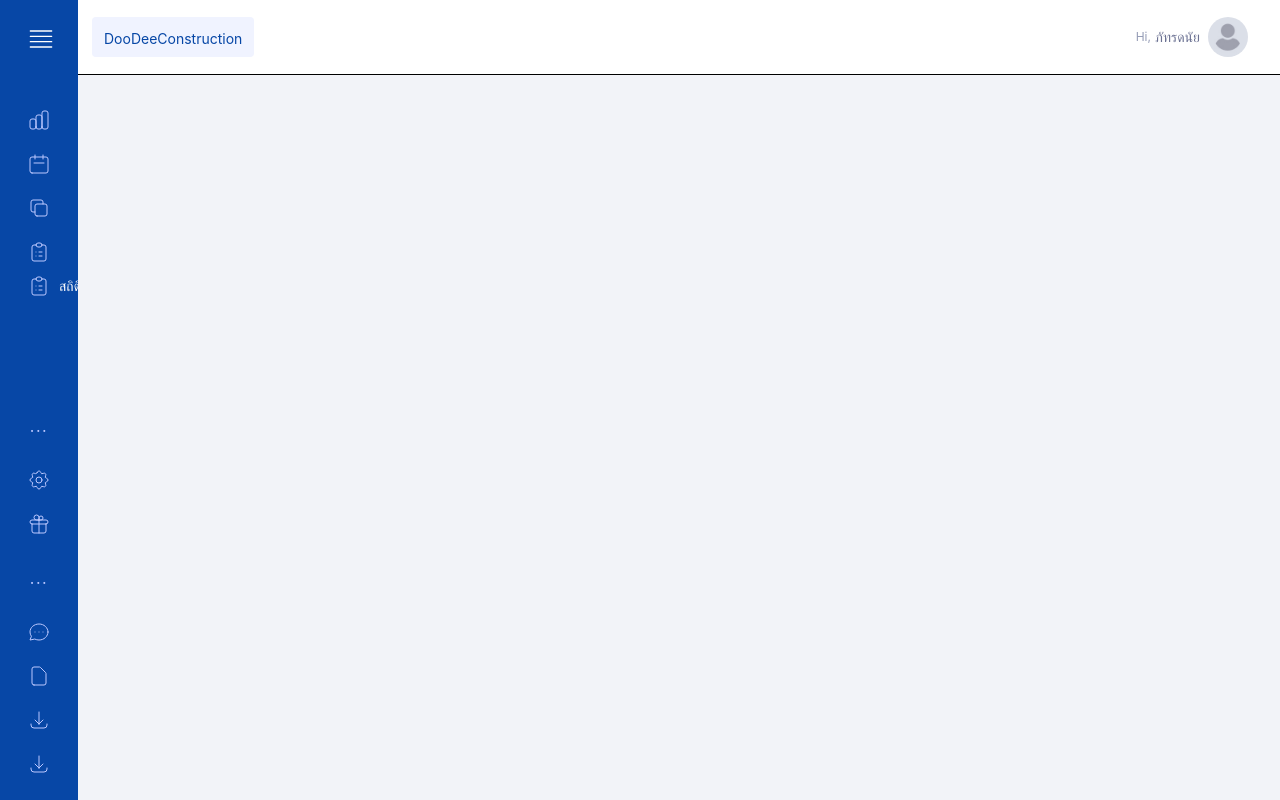
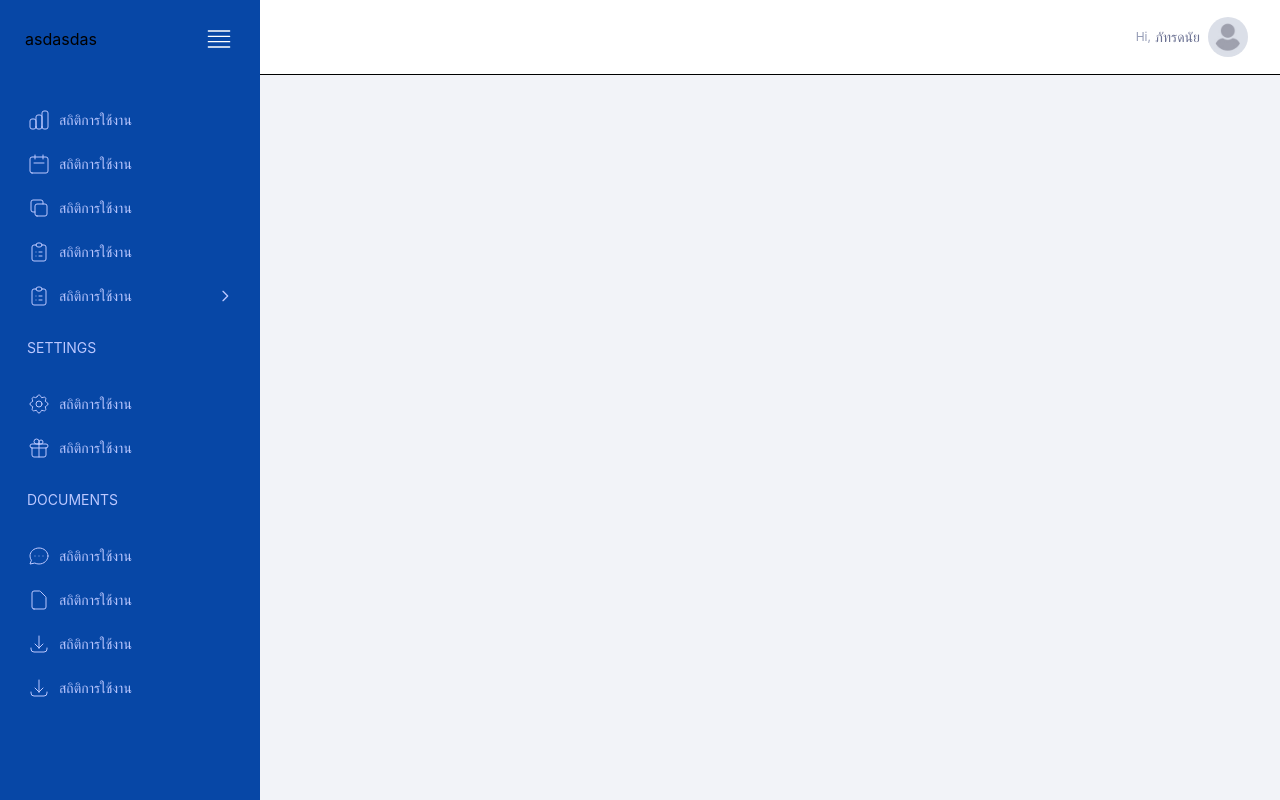
Before and after one commit to patradanai/nextjs-admin-template, a Next.js app: page / in a window 1280 px wide. Built offline with nearby package versions, Linux system fonts and the light colour scheme.

Commit message:
add dropdown complete

```diff
--- a/src/components/common/layout/sidebar/components/list-menu-dropdown/index.tsx
+++ b/src/components/common/layout/sidebar/components/list-menu-dropdown/index.tsx
@@ -12,16 +12,19 @@ const ListMenuDropDown: FC<IListMenuDropDown> = ({ icons, name, status }) => {
   const handleDropdown = () => {
     setDropdown((val) => !val)
   }
+
   return (
     <div>
-      <li
-        className={`flex flex-col items-center group ${status ? 'w-[260px]' : 'w-[78px]'} min-h-[44px] hover:bg-[#475fd2]`}
+      <li className={`flex flex-col group items-center ${status ? 'w-[260px]' : 'w-[78px]'} `}>
+        {/* Header Menu */}
+        <a
+          className='w-full h-[44px] flex flex-row items-center cursor-pointer px-[27px] hover:bg-[#475fd2]'
+          onClick={handleDropdown}
         >
-        {/* Header Menu */}
-        <a className='w-full flex flex-row items-center cursor-pointer px-[27px]' onClick={handleDropdown}>
-          <div className='text-[#bcc8ff] group-hover:text-[#ffffff]'>{icons}</div>
-          {status ? <div className='text-white text-sm font-extralight ml-2'>{name}</div> : null}
+          <div className='text-[#bcc8ff] hover:text-[#ffffff]'>{icons}</div>
           {status ? (
+            <>
+              <div className='text-[#bcc8ff] text-sm font-extralight ml-2 group-hover:text-[#ffffff]'>{name}</div>
               <div className='ml-auto'>
                 {isDropdown ? (
                   <ArrowDown className='w-4 h-4 text-[#bcc8ff]' />
@@ -29,18 +32,26 @@ const ListMenuDropDown: FC<IListMenuDropDown> = ({ icons, name, status }) => {
                   <ArrowRight className='w-4 h-4 text-[#bcc8ff]' />
                 )}
               </div>
+            </>
           ) : null}
         </a>
+      </li>
       {/* List Dropdown */}
-        <div className={`${isDropdown ? '' : ''}`}>
-          <ul className=''>
-            <li>1</li>
-            <li>2</li>
-            <li>3</li>
-            <li>4</li>
+      {status ? (
+        <div
+          className={`w-full group overflow-hidden transition-all ease-in-out duration-300 ${
+            isDropdown ? 'max-h-[200px]' : 'max-h-0'
+          }`}
+        >
+          <ul>
+            <li
+              className={`before:content-['-'] before:mx-3 text-[#bcc8ff] h-[44px] px-[27px] flex items-center group-hover:bg-[#475fd2]`}
+            >
+              <a className='text-[#bcc8ff] group-hover:text-[#ffffff]'>1</a>
+            </li>
           </ul>
         </div>
-      </li>
+      ) : null}
     </div>
   )
 }
--- a/src/components/common/layout/sidebar/components/list-menu/index.tsx
+++ b/src/components/common/layout/sidebar/components/list-menu/index.tsx
@@ -11,7 +11,7 @@ const ListMenu: FC<IListMenu> = ({ icons, name, status }) => {
     <li className={`flex flex-row items-center group ${status ? 'w-[260px]' : 'w-[78px]'} h-[44px] hover:bg-[#475fd2]`}>
       <a className='flex flex-row items-center cursor-pointer space-x-2 px-[27px]'>
         <div className='text-[#bcc8ff] group-hover:text-[#ffffff]'>{icons}</div>
-        {status ? <span className='text-white text-sm font-extralight'>{name}</span> : null}
+        {status ? <span className='text-[#bcc8ff] group-hover:text-[#ffffff] text-sm font-extralight'>{name}</span> : null}
       </a>
     </li>
   )
--- a/src/components/common/layout/sidebar/index.tsx
+++ b/src/components/common/layout/sidebar/index.tsx
@@ -42,7 +42,7 @@ export const Sidebar: NextPage = () => {
             <ListMenu icons={<Calendar className='w-6 h-6' />} name='สถิติการใช้งาน' status={isOpen} />
             <ListMenu icons={<Duplicate className='w-6 h-6' />} name='สถิติการใช้งาน' status={isOpen} />
             <ListMenu icons={<ClipBoard className='w-6 h-6' />} name='สถิติการใช้งาน' status={isOpen} />
-            <ListMenuDropDown icons={<ClipBoard className='w-6 h-6' />} name='สถิติการใช้งาน' status={true}/>
+            <ListMenuDropDown icons={<ClipBoard className='w-6 h-6' />} name='สถิติการใช้งาน' status={isOpen}/>
 
             <li className='px-[27px] h-[44px] text-[#bcc8ff] mt-5'>
               {isOpen ? <p className='text-sm'>SETTINGS</p> : <p className='tracking-[0.1em] text-center animate-fade'>...</p>}
--- a/src/stores/sidebar/index.ts
+++ b/src/stores/sidebar/index.ts
@@ -2,5 +2,5 @@ import { atom } from 'recoil'
 
 export const sidebarState = atom({
   key: 'sidebarState',
-  default: true
+  default: false
 })
```
Lines whose indentation alone changed are shown as unchanged.
